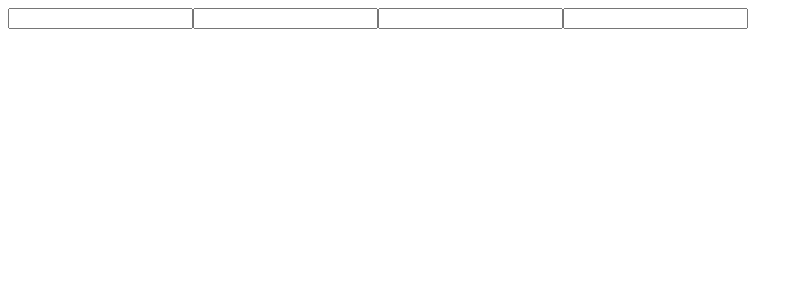
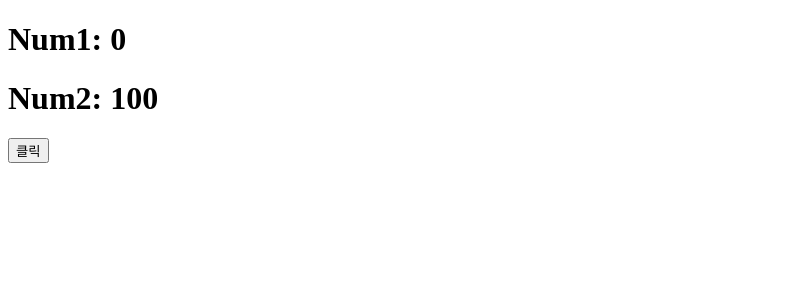
Before and after one commit to hz-uiw/korit_7_react, a React (Create React App) app: page / in a window 1280 px wide. Shown: the top 300 px of the page, without its empty margins (0-803 px from the left). Built offline with nearby package versions, Linux system fonts and the light colour scheme.

Commit message:
useEffect

```diff
--- a/src/index.js
+++ b/src/index.js
@@ -8,6 +8,7 @@ import App6 from './study/App6';
 import App7 from './study/App7';
 import App8 from './study/App8';
 import App9 from './study/App9';
+import App10 from './study/App10';
 // import App from './App';
 
 const root = ReactDOM.createRoot(document.getElementById('root'));
@@ -20,4 +21,5 @@ const root = ReactDOM.createRoot(document.getElementById('root'));
 // root.render(<App6 />);
 // root.render(<App7 />);
 // root.render(<App8 />);
-root.render(<App9 />);
+// root.render(<App9 />);
+root.render(<App10 />);
--- /dev/null
+++ b/src/study/App10.jsx
@@ -0,0 +1,56 @@
+import React, { useEffect, useState } from 'react';
+
+function App10(props) {
+    const [num1, setNum1] = useState(0);
+    const [num2, setNum2] = useState(0);
+
+    const unmount = () => {
+        console.log("장착해제됨");
+    }
+
+    const mount = () => {
+        console.log("장착됨");
+        return unmount;
+    }
+
+    // useEffect의 괄호안에 대괄호를 넣으면 의존성(배열)을 가짐 대괄호 안에는 상태값을 넣을 수 있음
+    useEffect(mount);
+
+    // num1의 상태가 바뀔 때마다 setNum2() 실행
+    useEffect(() => {
+        console.log(num1);
+        setNum2(num1 + 100);
+    }, [num1])
+
+    // num2의 상태가 바뀔 때마다 console.log()실행
+    useEffect(() => {
+        console.log(num2);
+    }, [num2]);
+
+    // num1 또는 num2의 상태가 바뀔 때마다 console.log() 실행
+    useEffect(() => {
+        console.log(num1);
+        console.log(num2);
+    }, [num1, num2]);
+
+
+    // []에 아무것도 없으면 한 번만 실행됨
+    useEffect(() => {
+        console.log("마운트!!!")
+    }, []);
+
+    const handleOnClick = () => {
+        setNum1(num1 + 10);
+    }
+
+    return (
+        <div>
+            <h1>Num1: {num1}</h1>
+            <h1>Num2: {num2}</h1>
+
+            <button onClick={handleOnClick}>클릭</button>
+        </div>
+    );
+}
+
+export default App10;
```
